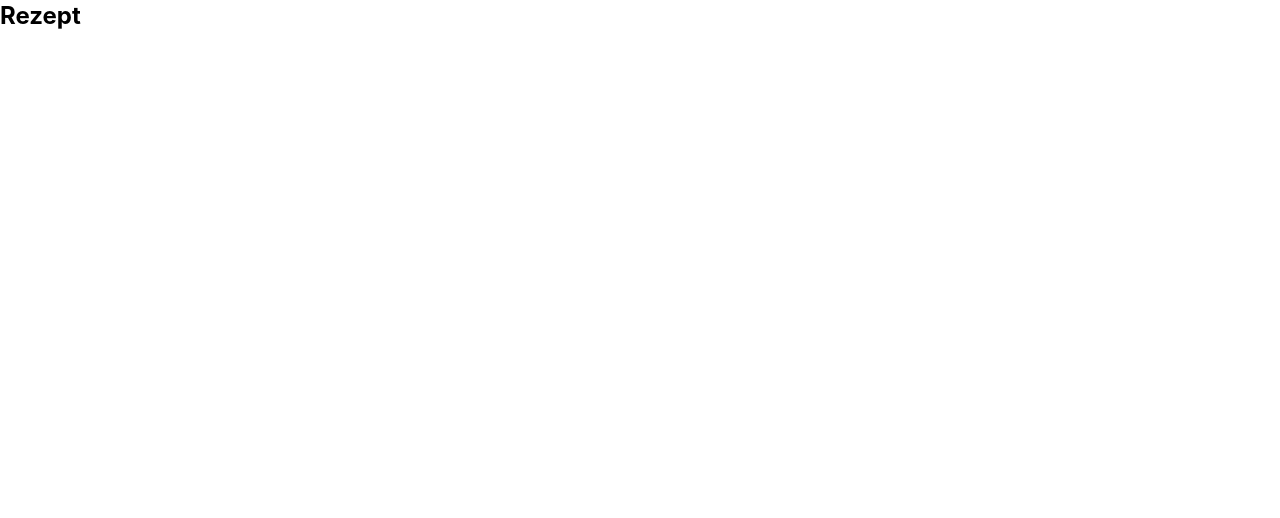
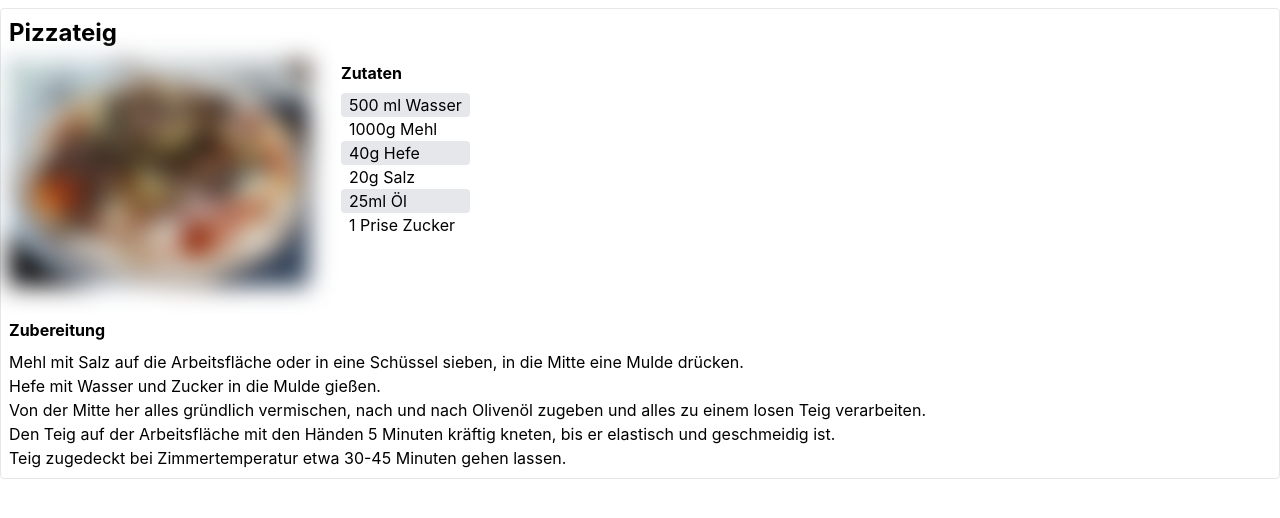
Before and after one commit to meinig-arts/tailwind-react-demo, a React (Create React App) app: page / in a window 1280 px wide. Shown: the top 518 px of the page. Built offline with nearby package versions, Linux system fonts and the light colour scheme.

Commit message:
Finish Recipe Component and use it
Finish Recipe component; use it to render the pizza dough recipe.
Needed to copy the pizza image to public/

```diff
--- a/src/App.js
+++ b/src/App.js
@@ -2,7 +2,12 @@ import './App.css';
 import Recipe from './Recipe.js';
 function App() {
   return (
-    <Recipe></Recipe>
+    <Recipe name="Pizzateig" image="pizza.jpg" ingredients={['500 ml Wasser','1000g Mehl', '40g Hefe', '20g Salz', '25ml Öl', '1 Prise Zucker']}
+      description={['Mehl mit Salz auf die Arbeitsfläche oder in eine Schüssel sieben, in die Mitte eine Mulde drücken.',
+       'Hefe mit Wasser und Zucker in die Mulde gießen.',
+       'Von der Mitte her alles gründlich vermischen, nach und nach Olivenöl zugeben und alles zu einem losen Teig verarbeiten.',
+       'Den Teig auf der Arbeitsfläche mit den Händen 5 Minuten kräftig kneten, bis er elastisch und geschmeidig ist.',
+       'Teig zugedeckt bei Zimmertemperatur etwa 30-45 Minuten gehen lassen.']}    />
   );
 }
 
--- a/src/Recipe.js
+++ b/src/Recipe.js
@@ -1,5 +1,25 @@
-const Recipe = ({recipe}) => {
-  return <div class="mb-3 font-bold text-2xl">Rezept</div>;
+const Recipe = (recipe) => {
+  return (
+  <div class="container mx-auto my-2 p-2 rounded border">
+    <h1 class="mb-3 font-bold text-2xl">{recipe.name}</h1>
+    <div class="flex md:flex-row flex-col md:space-x-8">
+      <img src={recipe.image} alt="" class="filter blur-md mx-auto md:mx-0" width="300"/>
+      <div>
+        <h2 class="mb-2 font-bold text-l">Zutaten</h2>
+        {recipe.ingredients.map((ingredient, index) => (
+          <div key={index} class="even:bg-gray-200 even:rounded px-2">{ingredient}</div>
+        ))}
+
+      </div>
+    </div>
+    <div>
+      <h2 class="mt-8 mb-2 font-bold text-l">Zubereitung</h2>
+      {recipe.description.map((desc) => (
+        <p>{desc}</p>
+      ))}
+    </div>
+  </div>
+  );
 };
 
 export default Recipe;
```
Also changed, not shown: public/pizza.jpg (added).
